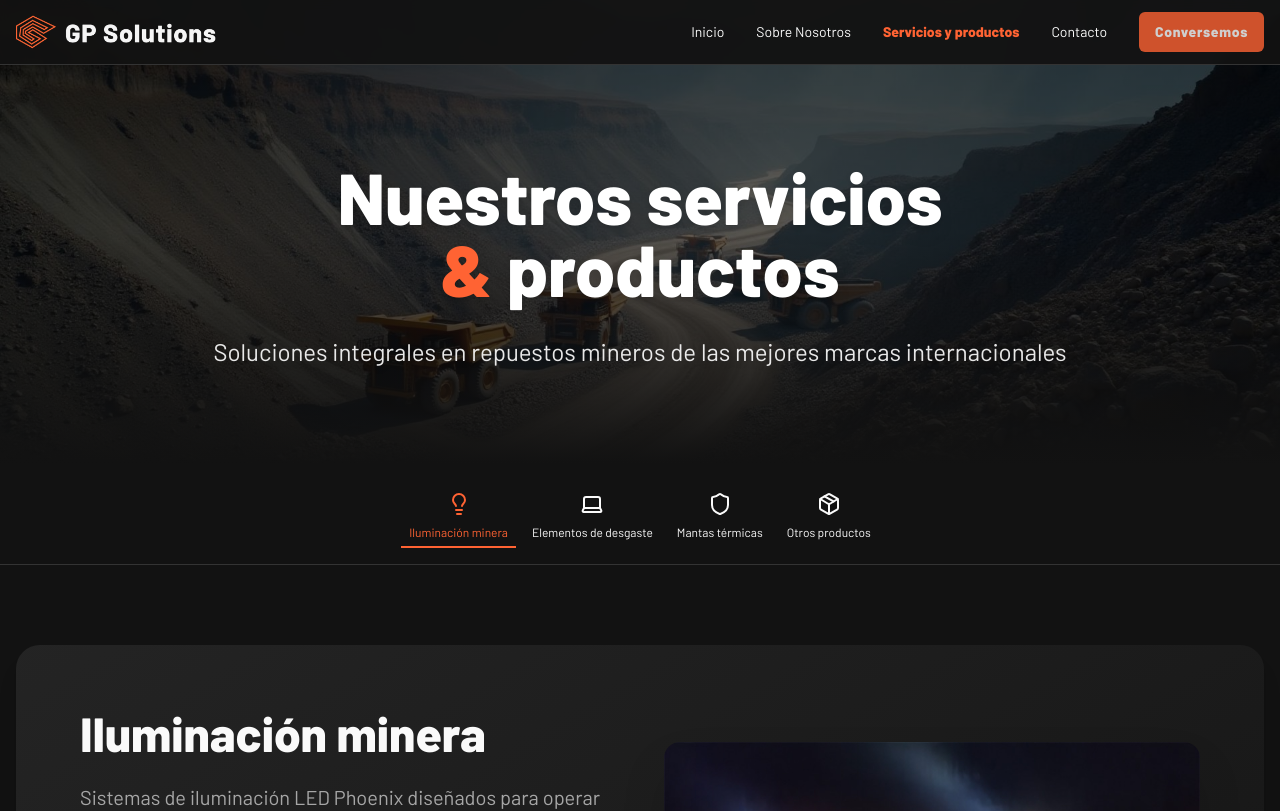
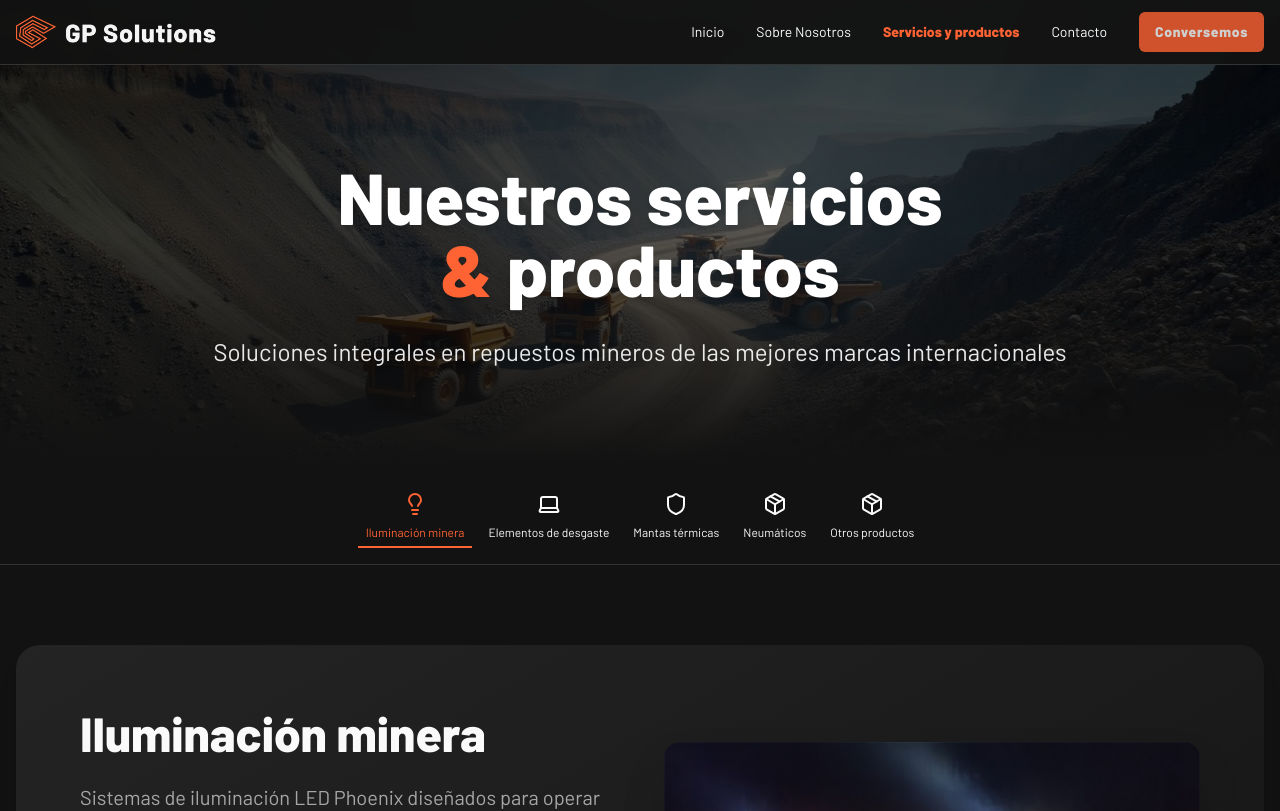
Before and after one commit to onstudiocl/global-parts-forge, a React (Vite) app: page /servicios in a window 1280 px wide. Shown: the top 811 px of the page. Built offline with nearby package versions, Linux system fonts and the light colour scheme; the HTML template or start-up script is replaced by a standard one.

Commit message:
Editing categories in the Services and Products view

```diff
--- a/src/pages/Servicios.tsx
+++ b/src/pages/Servicios.tsx
@@ -19,7 +19,7 @@ import heroServiciosMineria from "@/assets/hero-servicios-mineria.jpg";
 
 const services = [
   {
-    id: "wearParts",
+    id: "miningLighting",
     name: "Iluminación minera",
     icon: Lightbulb,
     image: productParts,
@@ -102,16 +102,25 @@ const services = [
     ],
   },
   {
-    id: "iluminacion",
+    id: "wearItems",
     name: "Elementos de desgaste",
     icon: Laptop,
     image: productMachinery,
-    description: "Sistemas de iluminación industrial diseñados para mejorar la seguridad y productividad en operaciones mineras.",
+    description: "Cuchillas y cantoneras BYG fabricadas a medida o según referencia original. Diseñadas para ofrecer máxima durabilidad y rendimiento en condiciones de alta abrasión o impacto.",
     features: [
-      "Iluminación LED de alto rendimiento",
-      "Luminarias antiexplosivas certificadas",
-      "Sistemas de iluminación para maquinaria",
-      "Torres de iluminación portátiles",
+      "Fabricación a medida o según número de referencia OEM.",
+      "Compatibles con las principales marcas del mercado (Caterpillar, Komatsu, Volvo, Esco y más).",
+      "Disponibles en diferentes calidades de acero: 250 HB, 450 HB y 550 HB.",
+      "Grosores desde 4 mm hasta 160 mm.",
+      "Posibilidad de oxicorte y taladrado a medida.",
+      "Diseño que permite sustituir o girar piezas individualmente para un mayor aprovechamiento del acero."
+    ],
+    advantages: [
+      {
+        id: 1,
+        title: "Mayor resistencia",
+        description: ""
+      }
     ],
     products: [
       {
@@ -177,16 +186,23 @@ const services = [
     ],
   },
   {
-    id: "mantas-termicas",
+    id: "thermalBlankets",
     name: "Mantas térmicas",
     icon: Shield,
     image: productConveyors,
-    description: "Soluciones térmicas especializadas para protección y aislamiento de sistemas críticos en operaciones mineras.",
+    description: "Mantas térmicas MTB diseñadas para proteger equipos y personal en operaciones mineras, reduciendo la exposición a altas temperaturas y disminuyendo significativamente el riesgo de incendios en entornos de alta exigencia térmica.",
     features: [
-      "Aislamiento térmico de alta eficiencia",
-      "Protección para sistemas hidráulicos",
-      "Mantas removibles y reutilizables",
-      "Resistencia a temperaturas extremas",
+      "Fabricación a medida para adaptarse a maquinaria, tuberías y componentes críticos.",
+      "Resistencia térmica hasta 1100 °C, garantizando protección en entornos extremos.",
+      "Instalación técnica por especialistas, sin necesidad de detener la operación minera.",
+      "Impermeables, removibles y reutilizables: ideales para mantenimiento y equipo móvil.",
+    ],
+    advantages: [
+      {
+        id: 1,
+        title: "Mayor resistencia",
+        description: ""
+      }
     ],
     products: [
       {
@@ -252,16 +268,23 @@ const services = [
     ],
   },
   {
-    id: "otros-productos",
-    name: "Otros productos",
+    id: "tires",
+    name: "Neumáticos",
     icon: Package,
     image: productElectronics,
-    description: "Amplia gama de productos complementarios para optimizar todas tus operaciones mineras.",
+    description: "Techking es un fabricante de neumáticos radiales de alto rendimiento para minería y construcción, diseñado para operar en los entornos más exigentes y asegurar disponibilidad.",
     features: [
-      "Componentes eléctricos y electrónicos",
-      "Sistemas de control y automatización",
-      "Herramientas especializadas",
-      "Equipos de seguridad industrial",
+      "Especialización en neumáticos mineros y de construcción Techking se enfoca exclusivamente en neumáticos OTR y TBR, diseñados para rendimiento extremo, tracción y durabilidad en entornos mineros y de obra pesada. ",
+      "Colaboración con fabricantes OEM globales Trabaja con más de 40 fabricantes de equipos originales, garantizando compatibilidad, calidad certificada y desarrollo conjunto de productos adaptados a cada aplicación. ",
+      "Presencia y soporte internacional Opera en más de 160 países con equipos técnicos y de servicio locales, lo que permite respuestas rápidas, asistencia en terreno y soporte postventa especializado. ",
+      "Eficiencia operativa y reducción de costos Su tecnología y diseño orientados al rendimiento permiten mayor vida útil y menor costo por hora (CPH), optimizando la productividad de las flotas en minería y construcción.",
+    ],
+    advantages: [
+      {
+        id: 1,
+        title: "Mayor resistencia",
+        description: ""
+      }
     ],
     products: [
       {
@@ -326,6 +349,91 @@ const services = [
       },
     ],
   },
+  {
+    id: "otherProducts",
+    name: "Otros productos",
+    icon: Package,
+    image: productElectronics,
+    description: "Ofrecemos una amplia gama de repuestos para equipos mineros garantizando rendimiento, durabilidad y disponibilidad operativa. Nuestros productos cumplen con los más altos estándares de calidad para entornos mineros exigentes.",
+    features: [
+      "Bujes",
+      "Repuestos de baldes",
+      "Componentes mayores nuevos y REMAN",
+      "Filtros",
+      "Rodamientos",
+      "Zapatas",
+      "Accesorios varios"
+    ],
+    advantages: [
+      {
+        id: 1,
+        title: "Mayor resistencia",
+        description: ""
+      }
+    ],
+    products: [
+      {
+        id: 1,
+        name: "Sistema de Control",
+        description: "Controlador programable para equipos",
+        image: productElectronics,
+      },
+      {
+        id: 2,
+        name: "Sensores Industriales",
+        description: "Sensores de temperatura y presión",
+        image: productElectronics,
+      },
+      {
+        id: 3,
+        name: "Variador de Frecuencia",
+        description: "Variador para motores eléctricos",
+        image: productElectronics,
+      },
+      // {
+      //   id: 4,
+      //   name: "Kit de Herramientas",
+      //   description: "Set profesional de herramientas",
+      //   image: productElectronics,
+      // },
+      // {
+      //   id: 5,
+      //   name: "Equipo de Seguridad",
+      //   description: "EPP certificado para minería",
+      //   image: productElectronics,
+      // },
+      // {
+      //   id: 6,
+      //   name: "Cables Industriales",
+      //   description: "Cables de potencia certificados",
+      //   image: productElectronics,
+      // },
+      // {
+      //   id: 7,
+      //   name: "Conectores",
+      //   description: "Conectores eléctricos industriales",
+      //   image: productElectronics,
+      // },
+      // {
+      //   id: 8,
+      //   name: "Instrumentación",
+      //   description: "Instrumentos de medición profesionales",
+      //   image: productElectronics,
+      // },
+      // {
+      //   id: 9,
+      //   name: "Filtros",
+      //   description: "Filtros hidráulicos y de aire",
+      //   image: productElectronics,
+      // },
+      // {
+      //   id: 10,
+      //   name: "Lubricantes",
+      //   description: "Lubricantes especializados para minería",
+      //   image: productElectronics,
+      // },
+    ],
+  }
 ];
 
 const Servicios = () => {
@@ -471,7 +579,7 @@ const Servicios = () => {
                 >
                   <CarouselContent>
                     {currentService.products?.map((product) => (
-                      <CarouselItem key={product.id} className="md:basis-1/2 lg:basis-1/4">
+                      <CarouselItem key={product.id} className="md:basis-1/2 lg:basis-1/3">
                         <div className="p-4">
                           <div className="bg-card rounded-xl overflow-hidden shadow-lg hover:shadow-2xl transition-shadow duration-300">
                             <div className="aspect-square overflow-hidden">
```
